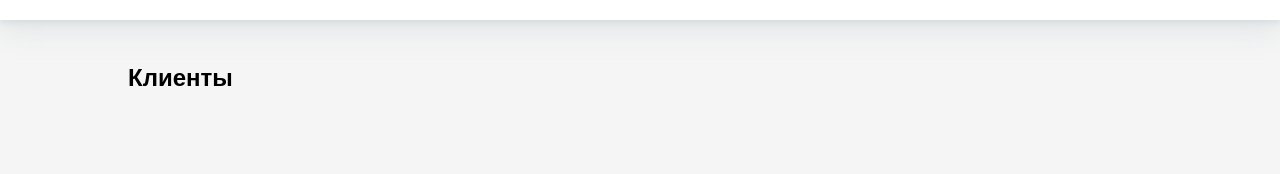
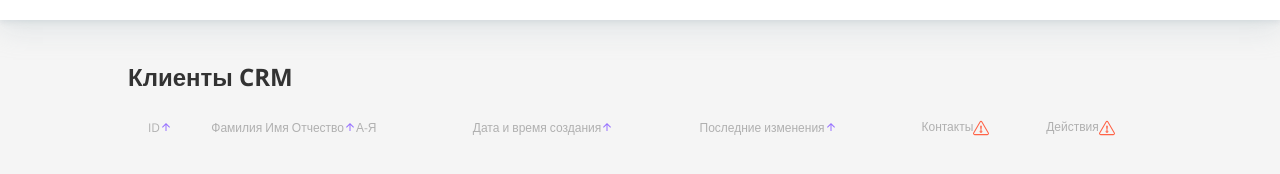
Before and after one commit to aleksei-zhuikov/crm-clients, a plain HTML site: page crm-frontend/index.html in a window 1280 px wide. Shown: the part 76-250 px from the top of the page. Drawn offline with nearby package versions, Linux system fonts and the light colour scheme.

Commit message:
change table.js structure folder assets-svg and other change

```diff
--- a/crm-frontend/css/_variables.css
+++ b/crm-frontend/css/_variables.css
@@ -1,3 +1,5 @@
 :root {
+  --black: #333;
+  --bg_white: #fff;
   --txt_grey: #B0B0B0;
 }
--- /dev/null
+++ b/crm-frontend/css/components/_table.css
@@ -0,0 +1,28 @@
+table {
+  width: 100%;
+  border-collapse: collapse;
+  /* table-layout: fixed; */
+}
+
+table th {
+  color: var(--txt_grey);
+  font-size: 12px;
+  font-style: normal;
+  font-weight: 400;
+  line-height: normal;
+  text-align: left;
+  padding-left: 20px;
+}
+
+/* Оформление контента TH */
+.btn-th--color {
+  color: inherit;
+  display: flex;
+}
+
+
+@media screen and (max-width: 980px) {
+  .tableWrapper {
+    overflow-x: scroll;
+  }
+}
--- a/crm-frontend/css/components/_title.css
+++ b/crm-frontend/css/components/_title.css
@@ -4,4 +4,5 @@
   font-style: normal;
   font-weight: 700;
   line-height: normal;
+  margin-bottom: 26px;
 }
--- a/crm-frontend/css/style.css
+++ b/crm-frontend/css/style.css
@@ -10,3 +10,4 @@
 @import './components/_main.css';
 @import './components/_title.css';
 @import './components/_search.css';
+@import './components/_table.css';
--- a/crm-frontend/js/components/header.js
+++ b/crm-frontend/js/components/header.js
@@ -11,7 +11,7 @@ export function getHeader() {
   //создаем logo
   const img = document.createElement('img')
   img.classList.add('logo')
-  img.src = './assets/logo.svg'
+  img.src = './assets/svg/logo.svg'
   img.alt = 'logo'
 
   const form = getInputSearch()
--- a/crm-frontend/js/components/main.js
+++ b/crm-frontend/js/components/main.js
@@ -1,12 +1,15 @@
 import { getMainTitle } from "./mainTitle.js"
+import { getTable } from "./table.js"
+
 
 export function getPageContainer() {
   const main = document.createElement('main')
   main.classList.add('main', 'container')
 
-  const title = getMainTitle('Клиенты')
+  const title = getMainTitle('Клиенты CRM')
+  const table = getTable()
 
-  main.append(title)
+  main.append(title, table)
 
   return main
 }
--- /dev/null
+++ b/crm-frontend/js/components/table.js
@@ -0,0 +1,61 @@
+// Создаем таблице клиентов
+export function getTable() {
+  const tableWrapper = document.createElement('div')
+  const table = document.createElement('table')
+  const thead = document.createElement('thead')
+  const tr = document.createElement('tr')
+  const tbody = document.createElement('tbody')
+
+
+  // Создаем ячейки-заголовки
+  const thID = document.createElement('th')
+  const thFIO = document.createElement('th')
+  const thDataCreate = document.createElement('th')
+  const thLastChange = document.createElement('th')
+  const thContacts = document.createElement('th')
+  const thActions = document.createElement('th')
+
+  thID.append(createContentTH('ID', 'arrow.svg'))
+  thFIO.append(createContentTH('Фамилия Имя Отчество', 'arrow.svg', 'А-Я'))
+  thDataCreate.append(createContentTH('Дата и время создания', 'arrow.svg'))
+  thLastChange.append(createContentTH('Последние изменения', 'arrow.svg'))
+  thContacts.append(createContentTH('Контакты'))
+  thActions.append(createContentTH('Действия'))
+
+  tableWrapper.classList.add('tableWrapper')
+  tbody.setAttribute('id', 'clients-list')
+
+  tr.append(thID, thFIO, thDataCreate, thLastChange, thContacts, thActions)
+  thead.append(tr)
+  table.append(thead, tbody)
+  tableWrapper.append(table)
+
+  return tableWrapper
+}
+
+
+// Вспомогающая функция по созданию контента в TH
+function createContentTH(text, name_svg = 'dng.svg', text2) {
+
+  const path = './assets/svg/'
+
+  const buttonTH = document.createElement('button')
+  const spanText1 = document.createElement('span')
+  const img = document.createElement('img')
+  const spanText2 = document.createElement('span')
+
+  buttonTH.classList.add('btn-reset', 'btn-th--color')
+
+  spanText1.textContent = text
+  spanText2.textContent = text2
+
+  Object.assign(img, {
+    src: `${path}${name_svg}`,
+    alt: 'arrow',
+    id: 'svg_arrow',
+  })
+
+  buttonTH.append(spanText1, img, spanText2)
+
+  return buttonTH
+}
```
Also changed, not shown: crm-frontend/assets/svg/arrow.svg (added), crm-frontend/assets/svg/dng.svg (added), crm-frontend/assets/svg/logo.svg (renamed from crm-frontend/assets/logo.svg), crm-frontend/index.html (line endings or trailing spaces).
